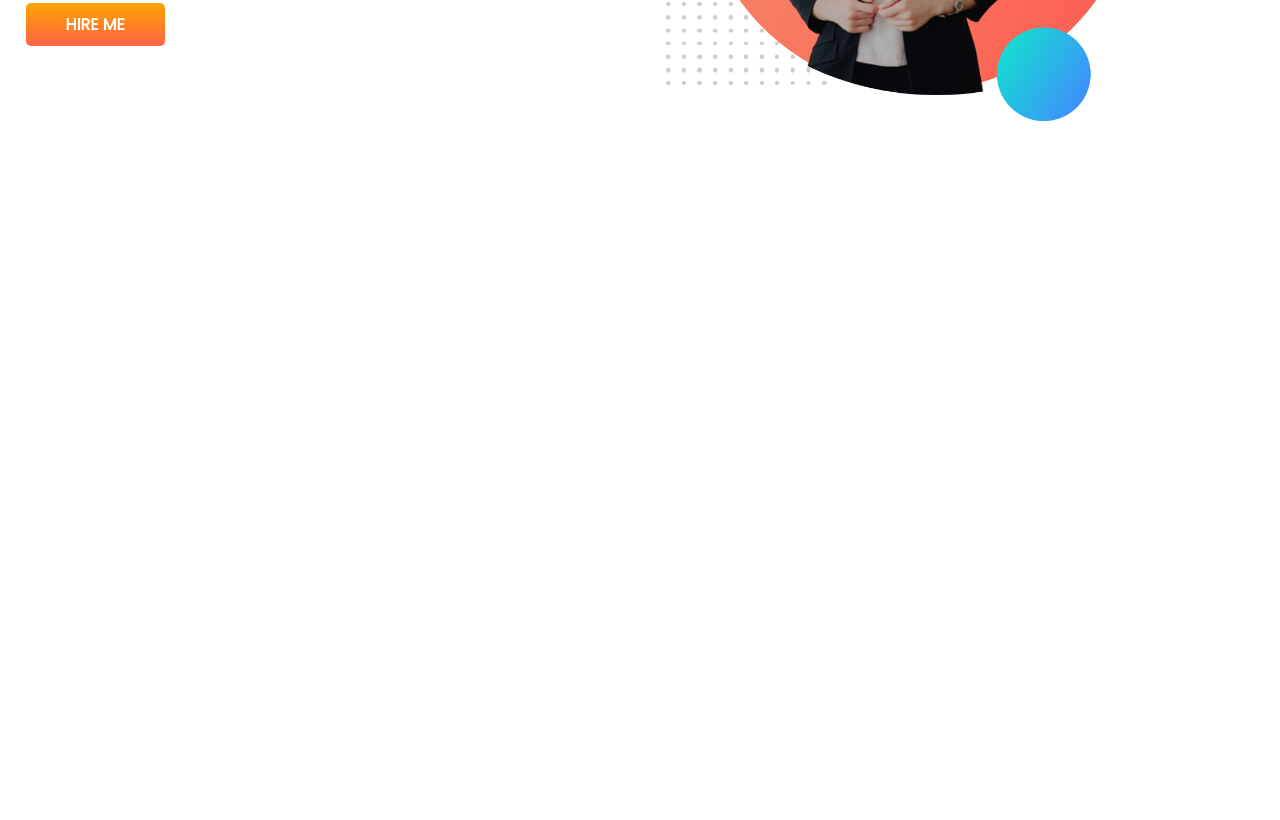
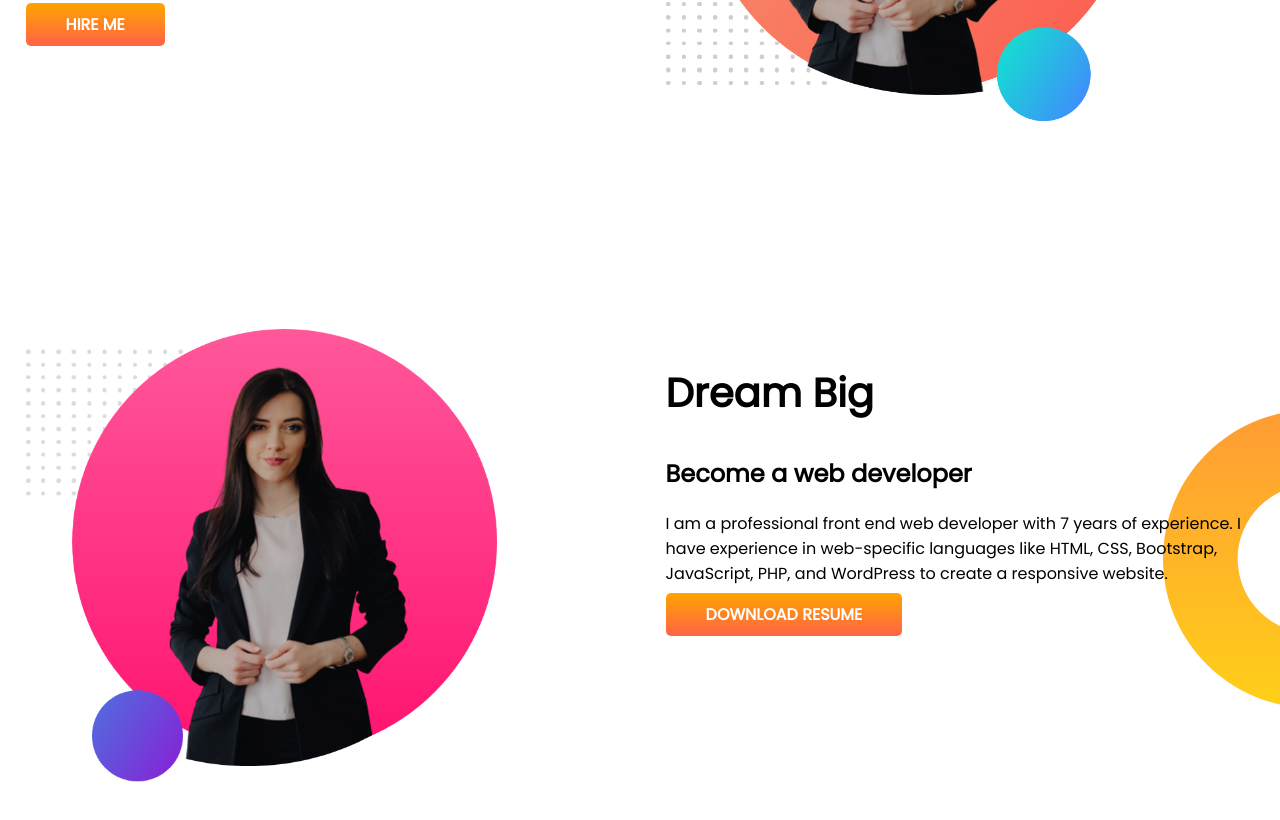
Before and after one commit to marufa0194/developer-portfolio, a plain HTML site: page index.html in a window 1280 px wide. Shown: the part 372-1192 px from the top of the page. Before the commit the page ends 800 px from the top, so only its background shows below. Drawn offline with Linux system fonts and the light colour scheme.

Commit message:
dream added

```diff
--- a/index.html
+++ b/index.html
@@ -26,6 +26,18 @@
             <img src="marufa.png" alt="">
         </div>
     </section>
+    <section class="dream-big">
+        <div class="half-width">
+            <img src="marufa2.png" alt="">
+        </div>
+        <div class="half-width">
+            <h1>Dream Big</h1>
+            <h2>Become a web developer</h2>
+            <p>I am a professional front end web developer with 7 years of experience. I have experience in web-specific
+                languages like HTML, CSS, Bootstrap, JavaScript, PHP, and WordPress to create a responsive website.</p>
+            <a class="link-button" target="_blank" href="">DOWNLOAD RESUME</a>
+
+    </section>
 
 </body>
 
--- a/style.css
+++ b/style.css
@@ -13,6 +13,7 @@ h1 {
 
 section {
     display: flex;
+    margin-bottom: 150px;
 }
 
 .half-width {
@@ -37,3 +38,9 @@ section {
     background-image: url(top-banner.png);
     background-repeat: no-repeat;
 }
+
+.dream-big {
+    background-image: url(dream-bg.png);
+    background-repeat: no-repeat;
+    background-position: right;
+}
```
Also changed, not shown: dream-bg.png (added), marufa2.png (added).
